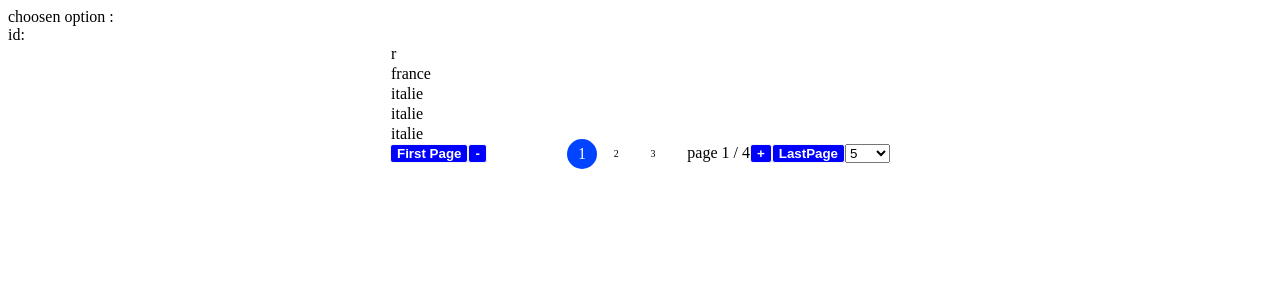
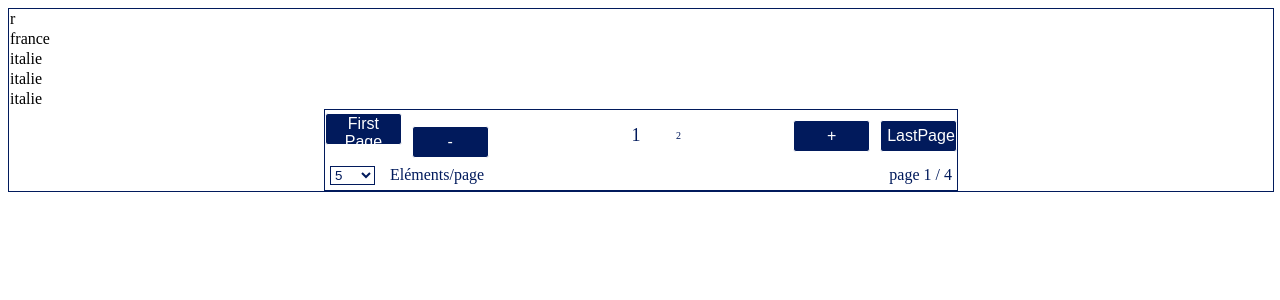
Before and after one commit to denisk13005/test-pagination, a Vue app: page / in a window 1280 px wide. Shown: the top 300 px of the page. Built offline with nearby package versions, Linux system fonts and the light colour scheme.

Commit message:
pagination stylisé

```diff
--- a/src/App.vue
+++ b/src/App.vue
@@ -1,34 +1,18 @@
 <template>
   <div id="app">
-    choosen option :{{chooseOption}} <br/>
-    id:{{ optionId }}
-   <PaginateTab :array="listToShow"/>
-   <!-- <EditableSelect :options="list" @choosenOption="choosenOption"/> -->
-    <!-- <select name="" id="test" v-model="test" @change="inputFilterList">
-      <option value="test">test</option>
-      <option value="test2">test2</option>
-      <option value="test3">test3</option>
-    </select> -->
-    <!-- <select name="" id="test2" v-model="test2" @change="inputFilterList">
-      <option value="tests">tests</option>
-      <option value="tests2">tests2</option>
-      <option value="tests3">tests3</option>
-    </select>
-    {{ test }}
-    {{ test2 }}
 
-    <div v-for="(el,index) in arrayToShow" :key="index">
-    <p>{{ el.name }}</p></div> -->
+   <tab-with-paginate :array="listToShow" @update="updateArray"/>
+
   </div>
 </template>
 
 <script>
-import PaginateTab from './components/PaginateTab.vue';
+import TabWithPaginate from './components/TabWithPaginate.vue';
 // import EditableSelect from './components/EditableSelect.vue';
 export default {
   name: "App",
   components : {
-    PaginateTab,
+    TabWithPaginate,
     // EditableSelect
   },
   data() {
@@ -72,6 +56,11 @@ export default {
     this.arrayToShow = Array.from(this.array)
   },
   methods : {
+    updateArray(payload){
+      console.log(payload, 'in  app')
+      this.list = payload
+      console.log(this.listToShow,' list to show in app')
+    },
     choosenOption (payload){
       this.chooseOption = payload.value
       this.optionId = payload.id
--- /dev/null
+++ b/src/components/TabComponent.vue
@@ -0,0 +1,21 @@
+<template>
+  <div class="paginatein">
+ <tr v-for="(el, index) in listesToShow" :key="index">
+      <td>{{ el.value }}</td>
+    </tr>
+  </div>
+</template>
+
+<script>
+export default {
+  props: {
+    listesToShow: {
+      type: Array,
+      required: true,
+    },
+  },
+};
+</script>
+
+<style lang="scss" scoped>
+</style>
--- a/src/components/PaginateTab.vue
+++ b/src/components/TabWithPaginate.vue
@@ -1,34 +1,55 @@
 <template>
   <div  class="container">
-   <tr v-for="(el,index) in listesToShow" :key="index" >
-    <td>{{ el.value }}</td>
-   </tr>
+
+
+   <TabComponent :listesToShow = "listesToShow"/>
    <div class="pagination">
+
+    <div class="numberCtn">
+      <div class="leftBtns">
+
         <button @click="firstPage">First Page</button>
         <button @click="previous" >-</button>
-    <div class="numberCtn">
+      </div>
+      <div class="numbers">
+
         <div class="notActivNumber" @click="goTo">{{ page === 1 || page ===2?null :page -2  }}</div>
         <div class="notActivNumber" @click="goTo">{{ page === 1 ?null :page -1  }}</div>
         <div class="activNumber"><span>{{ page }}</span> </div>
         <div class="notActivNumber" @click="goTo">{{ page === numberOfPages ? null : page + 1  }}</div>
         <div class="notActivNumber" @click="goTo">{{ page === numberOfPages || page === numberOfPages -1?null :page +2  }}</div>
       </div>
-      <span>page {{ page}} / {{ numberOfPages }}</span>
+      <div class="rightBtns">
+
         <button @click="next">+</button>
         <button @click="lastPage">LastPage</button>
+      </div>
+    </div>
+
+    <div class="pageChoice">
+      <div >
+
+
         <select name="" id="elPerPage"  v-model="elPerPage" @change="changeElPerPage">
           <option value= "5" >5</option>
           <option value="10">10</option>
           <option value="50">50</option>
           <option value="100">100</option>
         </select>
+        <span>Eléments/page</span>
+      </div>
+      <span>page {{ page}} / {{ numberOfPages }}</span>
+    </div>
+
 
    </div>
   </div>
 </template>
 
 <script>
+import TabComponent from './TabComponent.vue';
 export default {
+  components : {TabComponent},
   props : {
     array : {
       type : Array,
@@ -102,7 +123,9 @@ export default {
   },
   computed : {
     listesToShow(){
-      return  this.array.slice(this.startIndex, this.endIndex)
+      console.log('ici')
+      let tabArray = this.array.slice(this.startIndex, this.endIndex)
+      return  tabArray
     }
   }
 
@@ -111,40 +134,72 @@ export default {
 
 <style  scoped>
 button {
-  background-color: blue;
+  background-color: #011a5c;
   color: white;
   outline: none;
-  border: 1px solid whitesmoke;
+  border: 1px solid white;
   border-radius: 3px ;
-  font-weight: 700;
+  width: 6vw;
+  height: 4vh;
+  font-size: 16px;
+
 }
 button:hover{
-  color: blue;
+  color: #011a5c;
   background-color: white;
   cursor: pointer;
-  border-color: blue;
+  border-color: #011a5c;
+}
+.leftBtns button{
+  margin-right: 10px;
+
+}
+
+.rightBtns button{
+  margin-left: 10px;
 }
 .container {
   display: flex;
   flex-direction: column;
-  width: 500px;
-  height: 500px;
-  margin: auto
+  width: 100%;
+  height: max-content;
+  margin: auto;
+  border: 1px solid #011a5c;
+
 }
 .pagination {
-  width: 100%;
+  width: 50%;
+  height: 10vh;
   display: flex;
-  justify-content: center;
+  flex-direction: column;
+  justify-content: space-between;
+  margin: auto;
+  color: #011a5c;
+  border: 1px solid #011a5c;
+
+
 }
 .numberCtn{
-  flex-grow: 2;
   text-align: center;
   display: flex;
-  justify-content: space-evenly;
+  justify-content: space-between;
   align-items: center;
+  width :100%;
+  margin: auto;
+  height: calc(4vh + 2px);
+
+}
+.numbers {
+  width:20%;
+  height: 100%;
+  display: flex;
+  align-items: center;
+  justify-content: center;
+  overflow: hidden;
 }
 .activNumber {
   position: relative;
+
 }
 .activNumber span{
   position: absolute;
@@ -154,17 +209,32 @@ button:hover{
   top: 50%;
   left: 50%;
   transform: translate(-50% ,-50%);
-  background-color: rgb(0, 68, 255);
+  background-color: rgb(255, 255, 255);
   width: 30px;
   height: 30px;
   text-align: center;
   border-radius: 50%;
-  color: white;
+  color: #011a5c;
+  font-size: 18px;
 }
 .notActivNumber {
   font-size: 10px;
   cursor: pointer;
+  margin-left: 40px;
+  margin-right: 40px;
 
+
+}
+.pageChoice {
+  display: flex;
+  justify-content: space-between;
+  padding: 5px;
+}
+#elPerPage{
+  margin-right: 15px;
+  background-color: white;
+  color: #011a5c;
+  border: 1px solid #011a5c;
 }
 
 </style>
```
Also changed, not shown: src/components/HelloWorld.vue (deleted, +0 -58 lines). Lines whose indentation alone changed are shown as unchanged.
